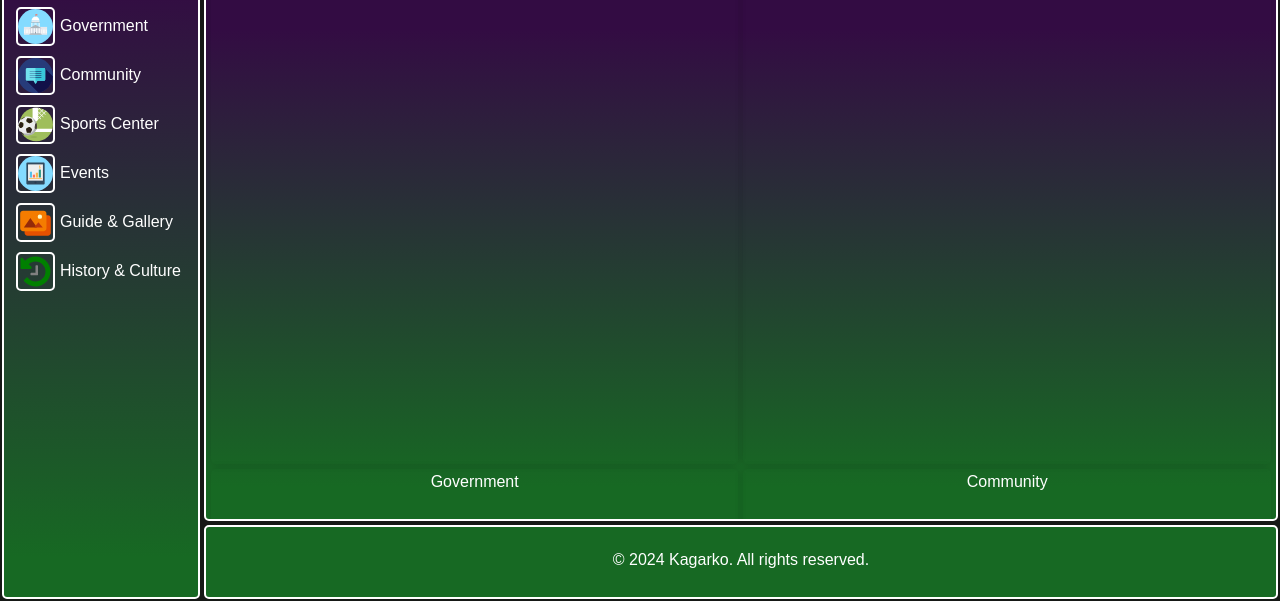
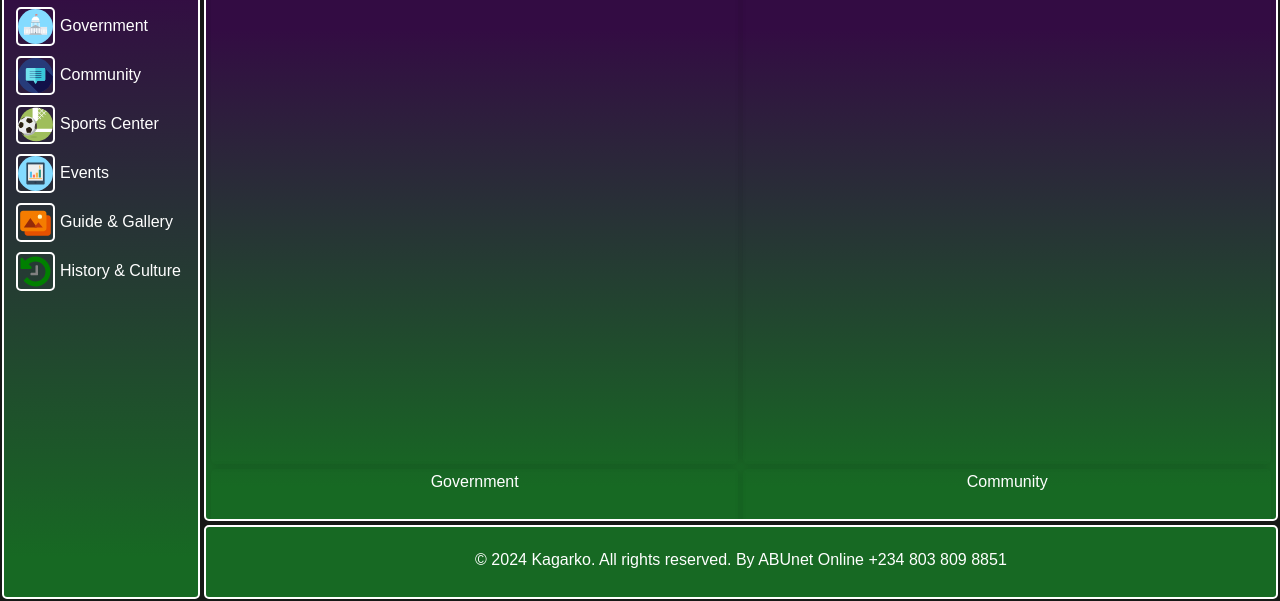
Before and after one commit to abubakarjr/Kagarko, a plain HTML site: page index.html in a window 1280 px wide. Shown: the part 199-800 px from the top of the page. Drawn offline with Linux system fonts and the light colour scheme.

Commit message:
Version 1

```diff
--- a/index.html
+++ b/index.html
@@ -122,7 +122,10 @@
         </main>
 
         <footer>
-          <p>&copy; 2024 Kagarko. All rights reserved.</p>
+          <p>
+            &copy; 2024 Kagarko. All rights reserved. By ABUnet Online +234 803
+            809 8851
+          </p>
         </footer>
       </div>
     </div>
```
